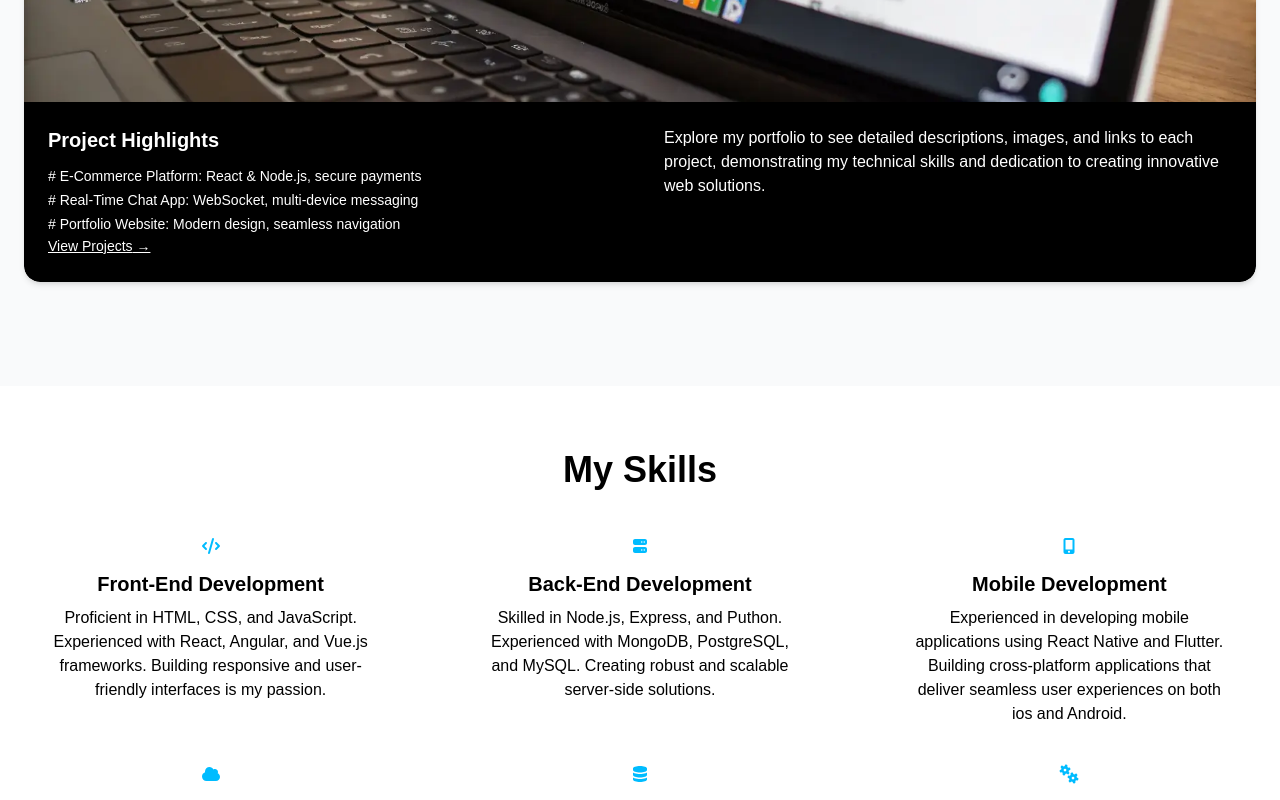
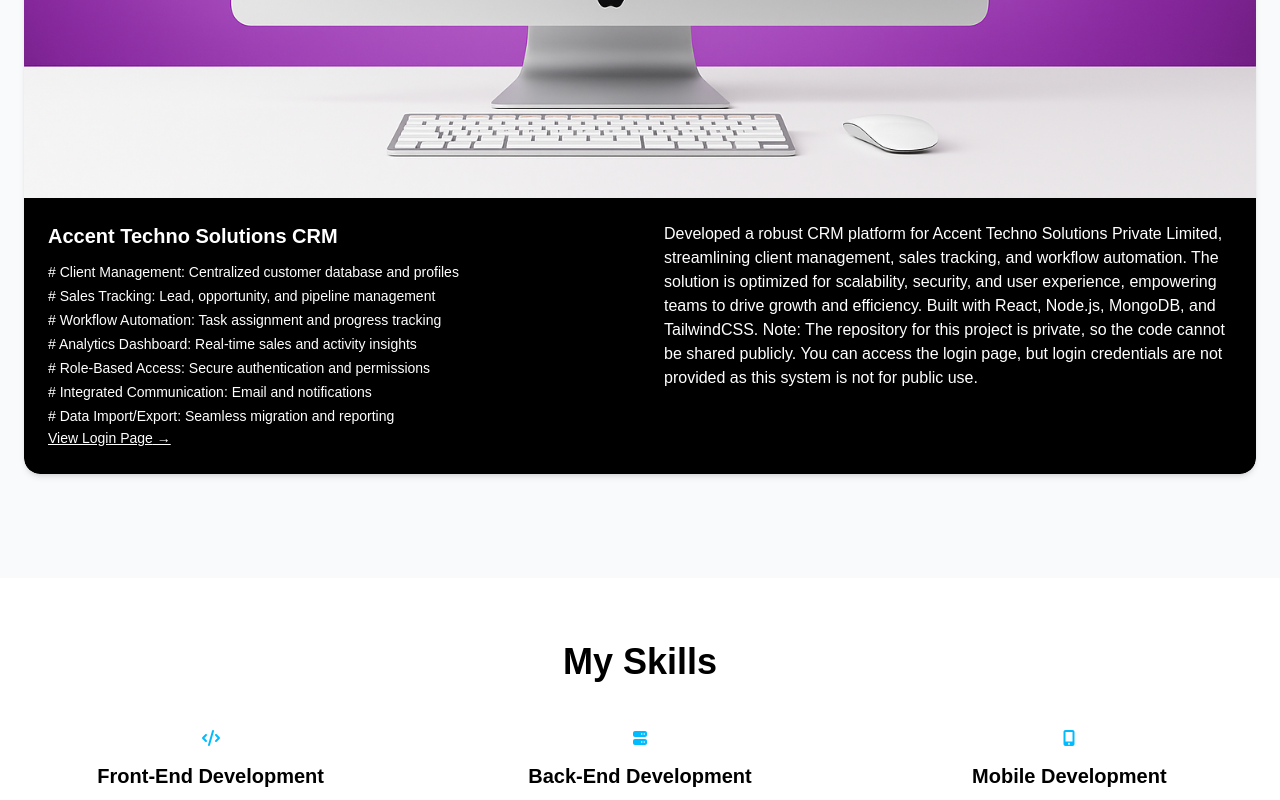
Before and after one commit to deven065/Portfolio-Website, a Next.js app: page / in a window 1280 px wide. Shown: the part 4640-5440 px from the top of the page. Built offline with nearby package versions, Linux system fonts and the light colour scheme.

Commit message:
Refactor code structure for improved readability and maintainability

```diff
--- a/src/app/Components/ContactForm.tsx
+++ b/src/app/Components/ContactForm.tsx
@@ -54,7 +54,7 @@
   };
 
   return (
-    <section className="bg-gray-100 py-16 px-6">
+    <section id="contact" className="bg-gray-100 py-16 px-6">
       {/* Heading */}
       <div className="text-center max-w-2xl mx-auto mb-12">
         <h2 className="text-3xl md:text-5xl font-extrabold mb-2">Get in Touch</h2>
--- a/src/app/Components/ProjectCard.tsx
+++ b/src/app/Components/ProjectCard.tsx
@@ -1,18 +1,20 @@
 import Image from "next/image";
 interface ProjectCardProps {
-    image : string;
-    title : string;
-    features : string[];
-    description : string;
-    cta? : string;
+    image: string;
+    title: string;
+    features: string[];
+    description: string;
+    cta?: string;
+    ctaLink?: string;
 }
 
-const ProjectCard : React.FC<ProjectCardProps> = ({
+const ProjectCard: React.FC<ProjectCardProps> = ({
     image,
     title,
     features,
     description,
     cta = "View Projects",
+    ctaLink,
 }) => {
     return (
         <div className="bg-white rounded-2xl overflow-hidden shadow-md mb-10">
@@ -39,9 +41,20 @@
                             <li key={i}># {feature}</li>
                         ))}
                     </ul>
-                    <button className="text-sm font-medium underline hover:text-gray-300 transition">
-                        {cta} →
-                    </button>
+                    {ctaLink ? (
+                        <a
+                            href={ctaLink}
+                            target="_blank"
+                            rel="noopener noreferrer"
+                            className="text-sm font-medium underline hover:text-gray-300 transition"
+                        >
+                            {cta} →
+                        </a>
+                    ) : (
+                        <button className="text-sm font-medium underline hover:text-gray-300 transition">
+                            {cta} →
+                        </button>
+                    )}
                 </div>
 
                 {/* Right side : description */}
--- a/src/app/Components/ProjectSection.tsx
+++ b/src/app/Components/ProjectSection.tsx
@@ -14,20 +14,26 @@
         "Discover my diverse projects, including an e-commerce platform, real-time chat app, and this portfolio website, all designed with a sleek dark mode and modern aesthetic.",
     },
     {
-      image: "/project-2.webp",
-      title: "Project Highlights",
+      image: "/AccentLogin.png",
+      title: "Accent Techno Solutions CRM",
       features: [
-        "E-Commerce Platform: React & Node.js, secure payments",
-        "Real-Time Chat App: WebSocket, multi-device messaging",
-        "Portfolio Website: Modern design, seamless navigation",
+        "Client Management: Centralized customer database and profiles",
+        "Sales Tracking: Lead, opportunity, and pipeline management",
+        "Workflow Automation: Task assignment and progress tracking",
+        "Analytics Dashboard: Real-time sales and activity insights",
+        "Role-Based Access: Secure authentication and permissions",
+        "Integrated Communication: Email and notifications",
+        "Data Import/Export: Seamless migration and reporting"
       ],
       description:
-        "Explore my portfolio to see detailed descriptions, images, and links to each project, demonstrating my technical skills and dedication to creating innovative web solutions.",
+        "Developed a robust CRM platform for Accent Techno Solutions Private Limited, streamlining client management, sales tracking, and workflow automation. The solution is optimized for scalability, security, and user experience, empowering teams to drive growth and efficiency. Built with React, Node.js, MongoDB, and TailwindCSS.\n\nNote: The repository for this project is private, so the code cannot be shared publicly. You can access the login page, but login credentials are not provided as this system is not for public use.",
+      cta: "View Login Page",
+      ctaLink: "https://accent-lime.vercel.app/signin?from=%2Fdashboard",
     },
   ];
 
   return (
-    <section className="bg-gray-50 py-16 px-6">
+    <section id="projects" className="bg-gray-50 py-16 px-6">
       {/* Heading */}
       <div className="text-center max-w-2xl mx-auto mb-12">
         <p className="text-xs font-extrabold uppercase mb-2">My Projects</p>
--- a/src/app/Components/Projects/AllProjects.tsx
+++ b/src/app/Components/Projects/AllProjects.tsx
@@ -6,7 +6,7 @@
 type Project = {
   id: number;
   title: string;
-  description: string;
+  description: string | { main: string; note?: string };
   image: string;
   tech: string[];
   tag: string;
@@ -18,9 +18,25 @@
 const projects: Project[] = [
   {
     id: 1,
+    title: "Accent Techno Solutions CRM",
+    description: {
+      main: "A robust, enterprise-grade CRM platform built for Accent Techno Solutions Private Limited. This system streamlines client management, sales tracking, and internal workflows with secure authentication, role-based access, and real-time analytics. Designed for scalability and efficiency, it empowers teams to manage leads, automate follow-ups, and generate insightful reports.",
+      note: "The repository is private due to company policy. You can access the login page, but credentials are not provided as this system is not for public use."
+    },
+    image: "/CRM.png",
+    tech: ["Next.js", "TailwindCSS", "MariaDB", "Deployment", "Custom API", "Sales Dashboard", "CRM", "Authentication"],
+    tag: "Full Stack",
+    liveLink: "https://accent-lime.vercel.app/signin?from=%2Fdashboard",
+    codeLink: "Sorry, the repository is private",
+    tooltipMessage: "Repository is private",
+  },
+  {
+    id: 2,
     title: "FlatMate",
-    description:
-      "FlatMate is a modern society maintenance web app with role-based access, real-time data, and secure Firebase authentication. It enables admins to manage records, expenses, and payments while members track announcements and dues. Features include protected routes and dark mode for seamless, accessible community management.",
+    description: {
+      main: "FlatMate is a modern society maintenance web app with role-based access, real-time data, and secure Firebase authentication. It enables admins to manage records, expenses, and payments while members track announcements and dues. Features include protected routes and dark mode for seamless, accessible community management.",
+      note: "That project is still a work in progress and because of that link is not active yet."
+    },
     image: "/FlatMate.png",
     tech: ["React", "Node.js", "TailwindCSS", "Firebase", "Authentication"],
     tag: "Full Stack - WIP",
@@ -29,7 +45,7 @@
     tooltipMessage: "Work in progress",
   },
   {
-    id: 2,
+    id: 3,
     title: "Chef Claude",
     description:
       "Developed an AI-powered recipe app using Mistral AI and Hugging Face APIs to generate personalized recipes from available ingredients in real-time. Built with React for a dynamic, seamless user experience showcasing practical AI-driven solutions.",
@@ -42,7 +58,7 @@
       "Sorry, this project will not work as expected (API is deprecated)",
   },
   {
-    id: 3,
+    id: 4,
     title: "Jira Automation",
     description:
       "Configured and implemented Jira automation workflows to streamline project management processes. Developed custom automation rules to reduce manual tasks and improve team productivity. Provided training and documentation for seamless adoption of automated workflows.",
@@ -53,7 +69,7 @@
     codeLink: "",
   },
   {
-    id: 4,
+    id: 5,
     title: "Portfolio Website",
     description:
       "A personal portfolio website built with Next.js and Tailwind CSS, showcasing my skills, projects, and experience. The site features a responsive design, smooth animations, and a modern layout to effectively present my professional background.",
@@ -65,7 +81,7 @@
     codeLink: "https://github.com/deven065/Portfolio-Website.git",
   },
   {
-    id: 5,
+    id: 6,
     title: "Google Clone",
     description:
       "A clone of the Google Search Engine built with HTML and CSS. Features include a responsive design and basic search functionality. This project demonstrates my ability to replicate complex UI designs and implement fundamental web technologies.",
@@ -134,7 +150,18 @@
                 <h3 className="text-lg font-bold text-gray-900 mb-2">
                   {project.title}
                 </h3>
-                <p className="text-gray-600 text-sm mb-4">{project.description}</p>
+                {typeof project.description === "object" && project.description !== null ? (
+                  <>
+                    <p className="text-gray-600 text-sm mb-2">{project.description.main}</p>
+                    {project.description.note && (
+                      <p className="text-sm mb-4">
+                        <b>Note:</b> <b><i>{project.description.note}</i></b>
+                      </p>
+                    )}
+                  </>
+                ) : (
+                  <p className="text-gray-600 text-sm mb-4">{project.description as string}</p>
+                )}
 
                 {/* Tech Stack Badges */}
                 <div className="flex flex-wrap gap-2 mb-4">
--- a/src/app/Components/Projects/FeaturedProjects.tsx
+++ b/src/app/Components/Projects/FeaturedProjects.tsx
@@ -6,8 +6,10 @@
   {
     id: 1,
     title: "FlatMate",
-    description:
-      "FlatMate is a modern society maintenance web app with role‑based access, real‑time data, and secure Firebase authentication, enabling admins to manage records, expenses, and payments while members track announcements and dues. It features protected routes and dark mode for seamless, accessible community management. Note: That project is still a work in progress and because of that link is not active yet.",
+    description: {
+      main: "FlatMate is a modern society maintenance web app with role‑based access, real‑time data, and secure Firebase authentication, enabling admins to manage records, expenses, and payments while members track announcements and dues. It features protected routes and dark mode for seamless, accessible community management.",
+      note: "That project is still a work in progress and because of that link is not active yet."
+    },
     image: "/FlatMate.png",
     tech: ["React", "Node.js", "TailwindCSS", "Firebase", "Authentication"],
     featured: true,
@@ -17,15 +19,18 @@
   },
   {
     id: 2,
-    title: "Chef Claude",
+    title: "Accent Techno Solutions CRM",
     description:
-      "Developed an AI-powered recipe app using Mistral AI and Hugging Face APIs to generate personalized recipes from available ingredients in real-time. Built with React for a dynamic, seamless user experience showcasing practical AI-driven solutions. Note: API is decrypted so project might not work as expected.",
-    image: "/Chef-claude.jpeg",
-    tech: ["React", "JavaScript", "CSS", "Mistral AI", "Hugging Face API"],
+      {
+        main: "A robust, enterprise-grade CRM platform built for Accent Techno Solutions Private Limited. This system streamlines client management, sales tracking, and internal workflows with secure authentication, role-based access, and real-time analytics. Designed for scalability and efficiency, it empowers teams to manage leads, automate follow-ups, and generate insightful reports.",
+        note: "The repository is private due to company policy. You can access the login page, but credentials are not provided as this system is not for public use."
+      },
+    image: "/CRM.png",
+    tech: ["Next.js", "TailwindCSS", "MariaDB", "Deployment", "Custom API", "Sales Dashboard", "CRM", "Authentication"],
     featured: true,
     tag: "Full Stack",
-    liveLink: "https://chef-ai-sigma.vercel.app/",
-    codeLink: "https://github.com/deven065/chef-ai.git",
+    liveLink: "https://accent-lime.vercel.app/signin?from=%2Fdashboard",
+    codeLink: "Sorry, the repository is private",
   },
 ];
 
@@ -68,7 +73,16 @@
               <h3 className="text-xl font-bold text-gray-900 mb-3">
                 {project.title}
               </h3>
-              <p className="text-gray-600 text-sm mb-5">{project.description}</p>
+              {typeof project.description === "object" && project.description !== null ? (
+                <>
+                  <p className="text-gray-600 text-sm mb-2">{project.description.main}</p>
+                  <p className="text-sm mb-5">
+                    <b>Note:</b> <b><i>{project.description.note}</i></b>
+                  </p>
+                </>
+              ) : (
+                <p className="text-gray-600 text-sm mb-5">{project.description as string}</p>
+              )}
 
               {/* Tech Stack Badges */}
               <div className="flex flex-wrap gap-2 mb-5">
--- a/src/app/layout.tsx
+++ b/src/app/layout.tsx
@@ -31,7 +31,7 @@
         className={`${geistSans.variable} ${geistMono.variable} antialiased`}
       >
         <Header /> {/* Always on top */}
-        <main className="pt-20">{children}</main>
+  <main className="pt-12">{children}</main>
         <Analytics />
       </body>
     </html>
--- a/src/app/page.tsx
+++ b/src/app/page.tsx
@@ -20,9 +20,9 @@
         src="/image-2.webp"
         alt="Developer with laptop and coffee"
       />
-      <ProjectsSection />
+  <ProjectsSection id="projects" />
       <SkillsSection />
-      <ContactForm />
+  <ContactForm id="contact" />
       <Testimonials />
       <Footer />
     </>
```
Also changed, not shown: public/AccentLogin.png (added), 1 other file (tests, documents, lock files or other folders).
